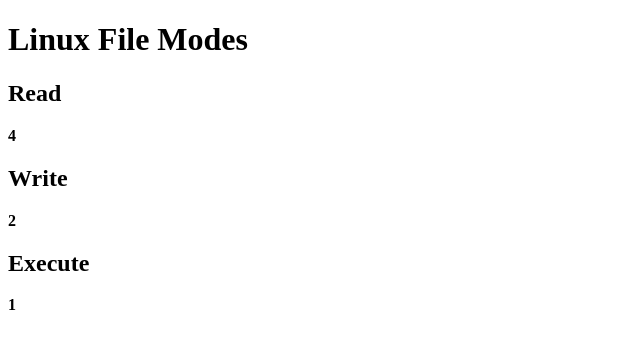
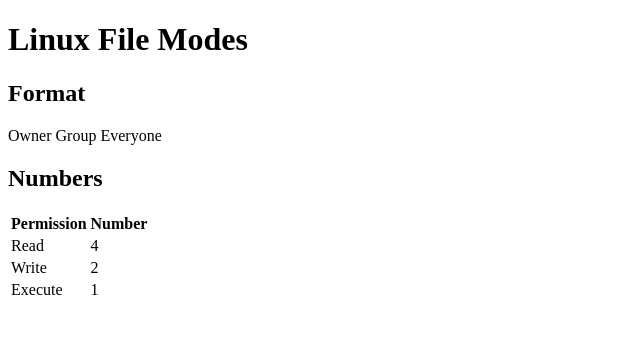
Before and after one commit to catvec/funkyboy.zone, a plain HTML site: page salt/file-modes-website/html/index.html in a window 1280 px wide. Shown: the whole page, without its empty margins (0-640 px from the left). Drawn offline with Linux system fonts and the light colour scheme.

Commit message:
salt: file-modes-website: restyled website to be clearer

```diff
--- a/salt/file-modes-website/html/index.html
+++ b/salt/file-modes-website/html/index.html
@@ -8,13 +8,27 @@
 	<body>
 		<h1>Linux File Modes</h1>
 
-		<h2>Read</h2>
-		<b>4</b>
+		<h2>Format</h2>
+		Owner Group Everyone
 
-		<h2>Write</h2>
-		<b>2</b>
-
-		<h2>Execute</h2>
-		<b>1</b>
+		<h2>Numbers</h2>
+		<table>
+			<tr>
+				<th>Permission</th>
+				<th>Number</th>
+			</tr>
+			<tr>
+				<td>Read</td>
+				<td>4</td>
+			</tr>
+			<tr>
+				<td>Write</td>
+				<td>2</td>
+			</tr>
+			<tr>
+				<td>Execute</td>
+				<td>1</td>
+			</tr>
+		</table>
 	</body>
 </html>
```
